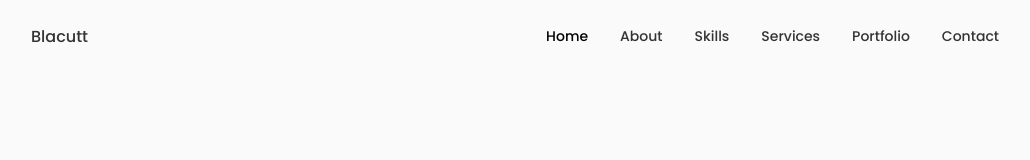
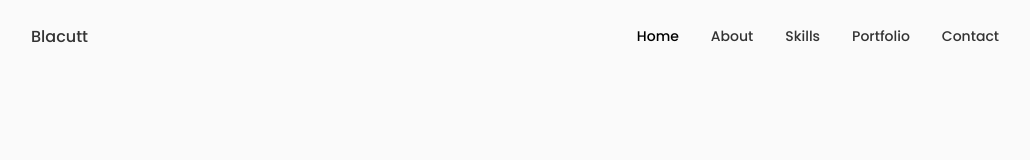
Before and after one commit to itsjennyb/Portfolio, a React (Create React App) app: page / in a window 1280 px wide. Shown: the top 160 px of the page, without its empty margins (125-1155 px from the left). Built offline with nearby package versions, Linux system fonts and the light colour scheme.

Commit message:
remove services section, save for later

```diff
--- a/src/components/header/Header.js
+++ b/src/components/header/Header.js
@@ -48,12 +48,12 @@ const Header = () => {
               </a>
             </li>
 
-            <li className='nav_item'>
+            {/* <li className='nav_item'>
               <a href='#services' onClick ={() => setActiveNav('#services')}
                 className={activeNav === '#services' ? 'nav_link active-link' : 'nav_link'}>
                 <i className='uil uil-briefcase-alt nav_icon'></i> Services
               </a>
-            </li>
+            </li> */}
 
             <li className='nav_item'>
               <a href='#portfolio' onClick ={() => setActiveNav('#portfolio')}
```
